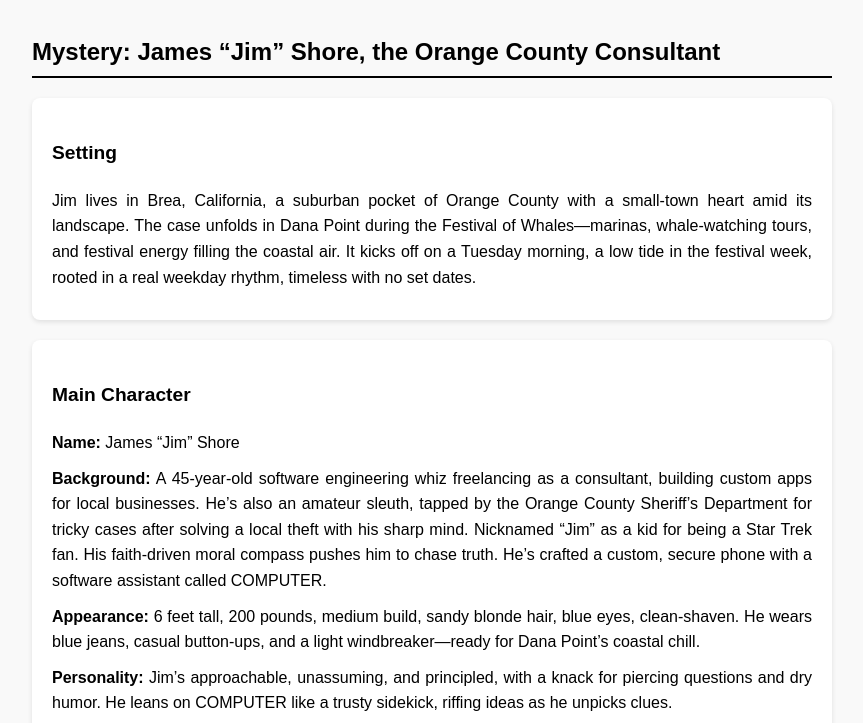
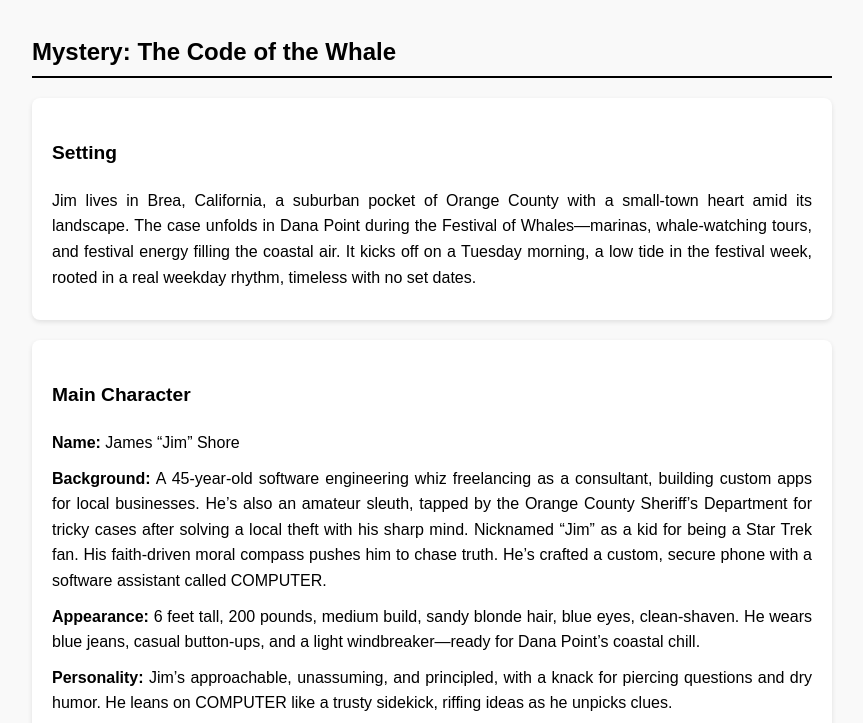
Before and after one commit to aishore/aishore, a plain HTML site: page chapters1_2.html in a window 1280 px wide. Shown: the part 100-823 px from the top of the page, without its empty margins (208-1071 px from the left). Drawn offline with Linux system fonts and the light colour scheme.

Commit message:
Update chapters1_2.html

```diff
--- a/chapters1_2.html
+++ b/chapters1_2.html
@@ -54,7 +54,7 @@
 </head>
 <body>
     <h1>The A.I. Murder Mystery Series</h1>
-    <h2>Mystery: James “Jim” Shore, the Orange County Consultant</h2>
+    <h2>Mystery: The Code of the Whale</h2>
 
     <div class="section">
         <h3>Setting</h3>
```
